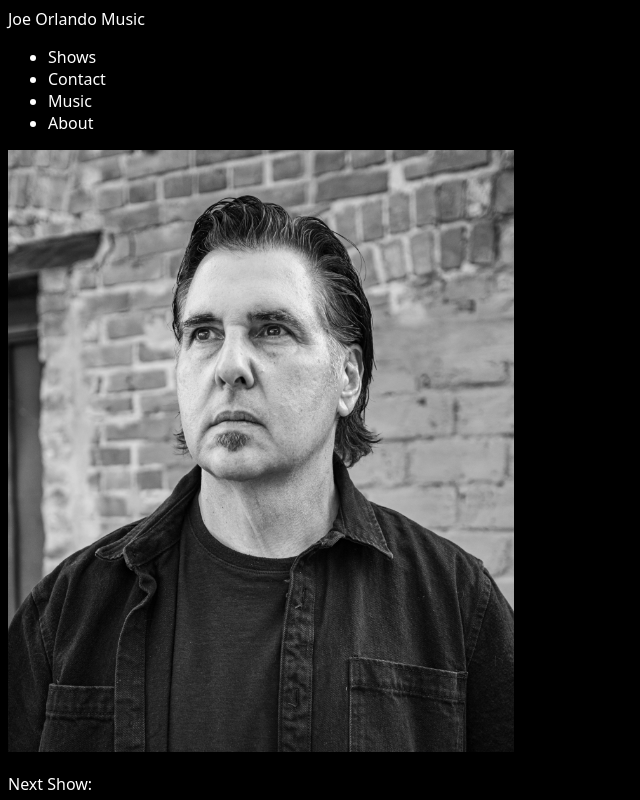
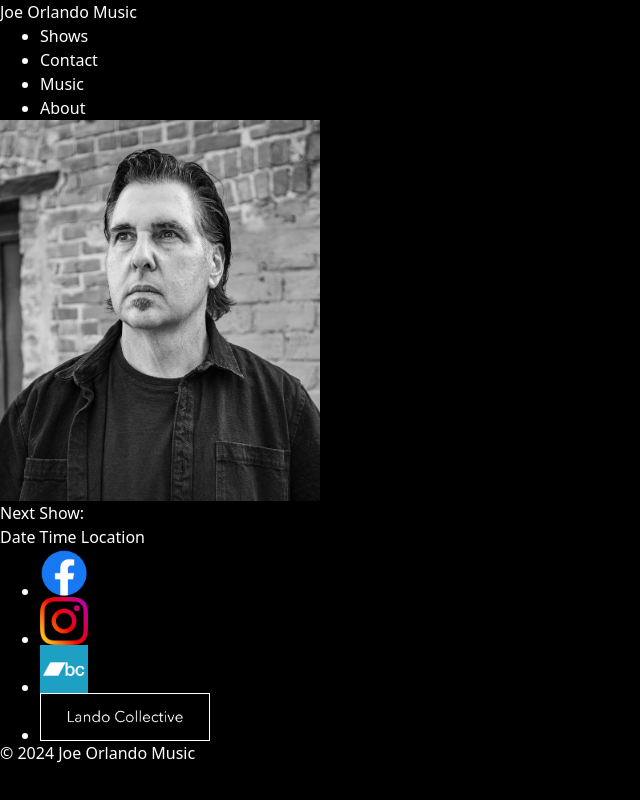
Before and after one commit to Robertjo97/JoeOrlandoMusic, a React (Vite) app: page / in a window 1280 px wide. Shown: the top 800 px of the page, without its empty margins (0-640 px from the left). Built offline with nearby package versions, Linux system fonts and the light colour scheme.

Commit message:
modify style

```diff
--- a/src/style.css
+++ b/src/style.css
@@ -1,18 +1,43 @@
+*, *::before, *::after {
+  box-sizing: border-box;
+}
+
 * {
+  margin: 0;
   font-family: system-ui, -apple-system, BlinkMacSystemFont, "Segoe UI", Roboto,
     Oxygen, Ubuntu, Cantarell, "Open Sans", "Helvetica Neue", sans-serif;
   background-color: black;
   color: white;
 }
 
-nav {
-  border-radius: 10px;
-  background-color: rgba(255, 255, 255, 0.05);
-  /* box-shadow: 0 4px 8px rgba(0, 0, 0, 0.1), 0 2px 4px rgba(0, 0, 0, 0.06); */
+body {
+  line-height: 1.5;
+  -webkit-font-smoothing: antialiased;
+}
+
+img, picture, video, canvas, svg {
+  display: block;
+  max-width: 100%;
+}
+
+input, button, textarea, select {
+  font: inherit;
+}
+
+p, h1, h2, h3, h4, h5, h6 {
+  overflow-wrap: break-word;
+}
+
+#root, #__next {
+  isolation: isolate;
+}
+
+.container {
+  display:grid;
 }
 
 img {
-  width: 40%;
+  width: 25%;
   height: auto;
 }
 
```
